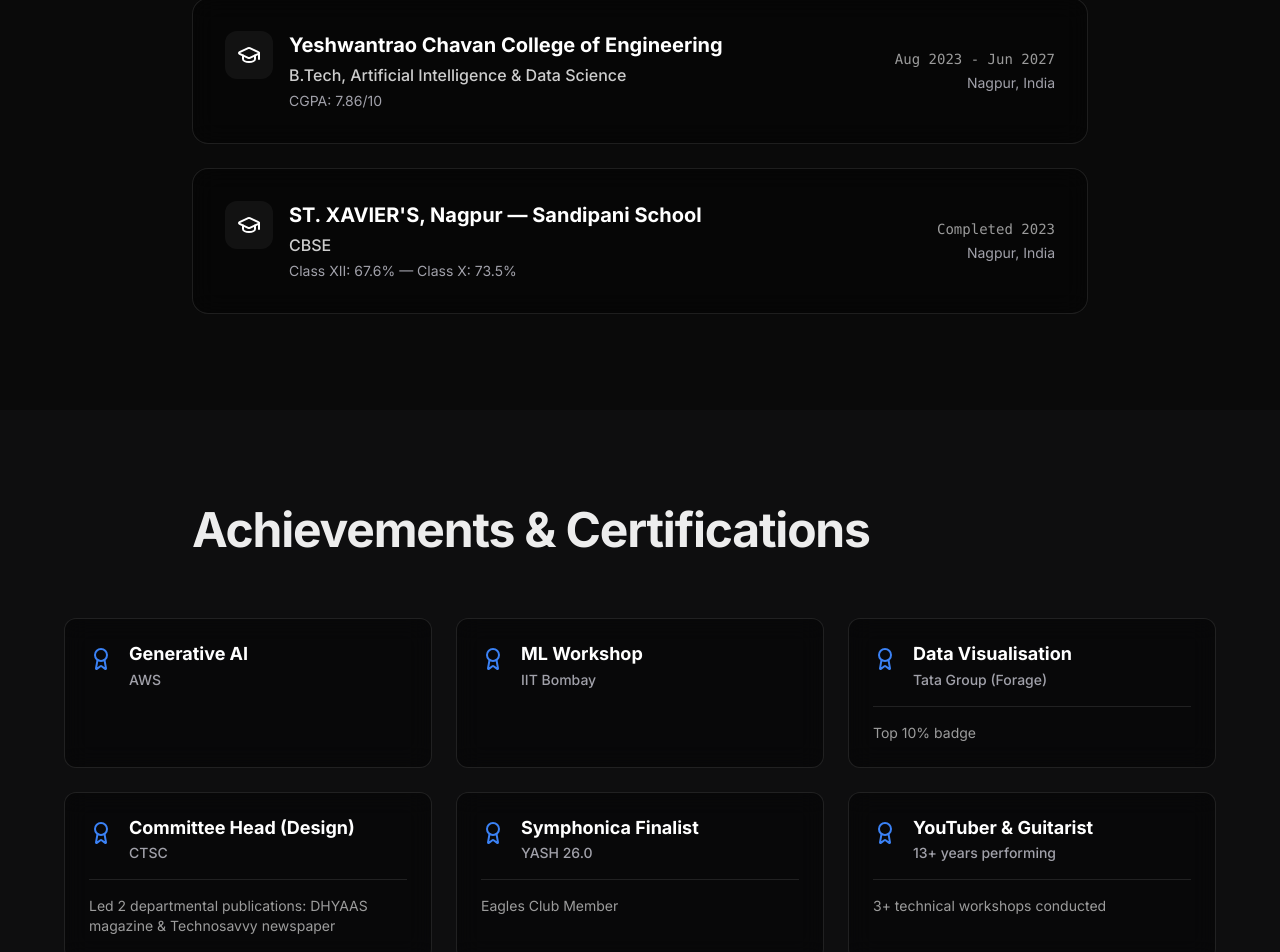
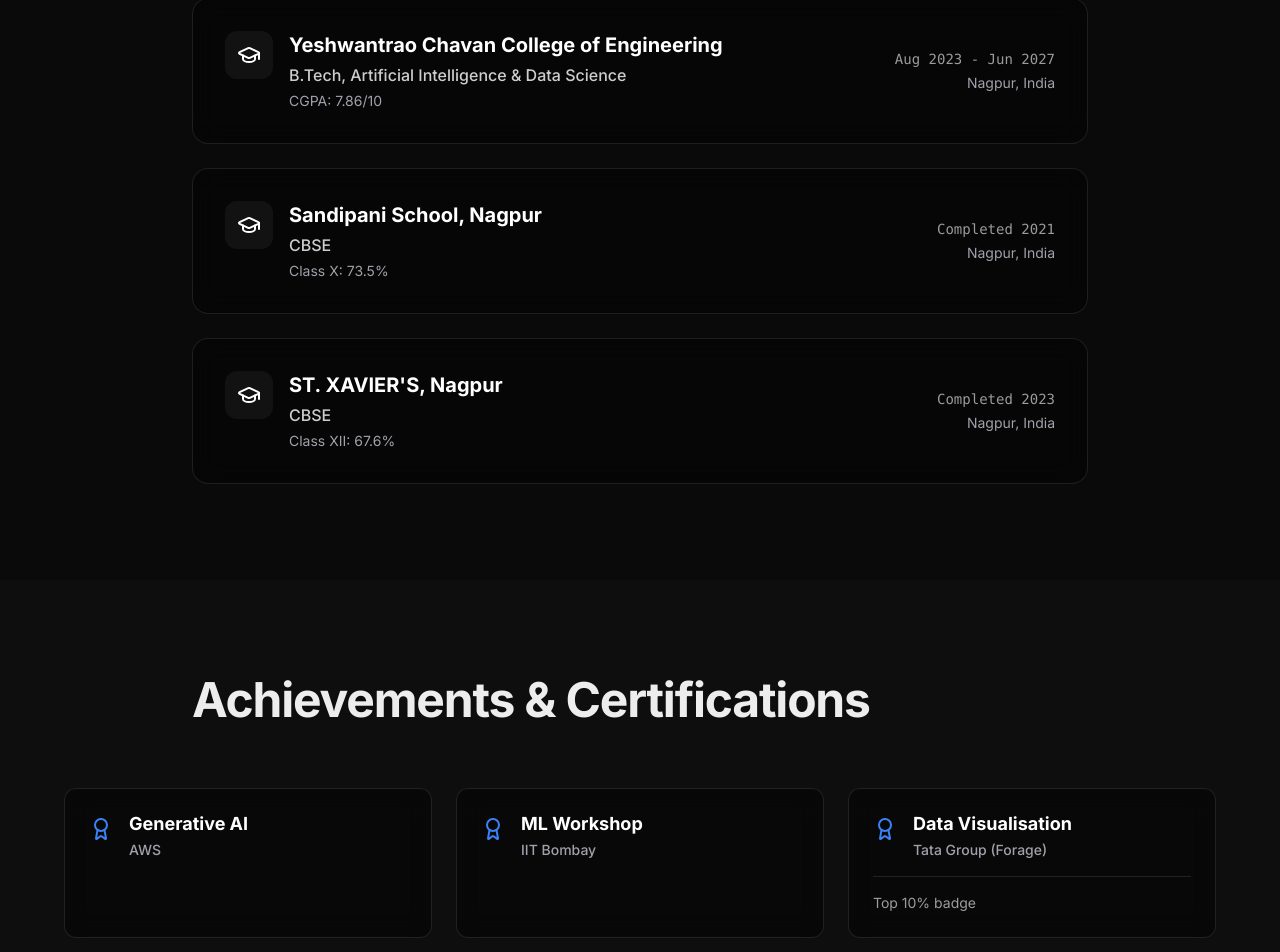
Before and after one commit to YashNandanwar/portfolio, a Next.js app: page / in a window 1280 px wide. Shown: the part 5398-6350 px from the top of the page. Built offline with nearby package versions, Linux system fonts and the light colour scheme; a web font is replaced by a local one.

Commit message:
Update portfolio resume data

```diff
--- a/src/data/resume.ts
+++ b/src/data/resume.ts
@@ -16,10 +16,17 @@ export const resumeData = {
       period: "Aug 2023 - Jun 2027"
     },
     {
-      institution: "ST. XAVIER'S, Nagpur — Sandipani School",
+      institution: "Sandipani School, Nagpur",
       location: "Nagpur, India",
       degree: "CBSE",
-      score: "Class XII: 67.6% — Class X: 73.5%",
+      score: "Class X: 73.5%",
+      period: "Completed 2021"
+    },
+    {
+      institution: "ST. XAVIER'S, Nagpur",
+      location: "Nagpur, India",
+      degree: "CBSE",
+      score: "Class XII: 67.6% ",
       period: "Completed 2023"
     }
   ],
```
